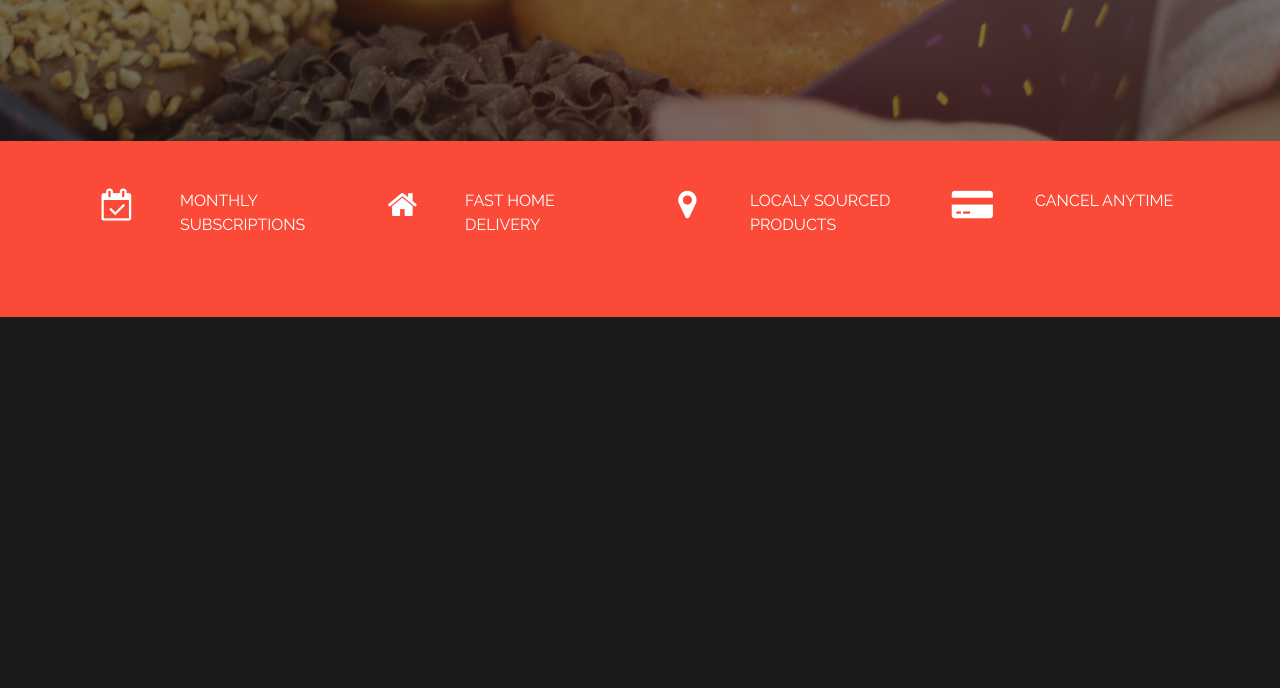
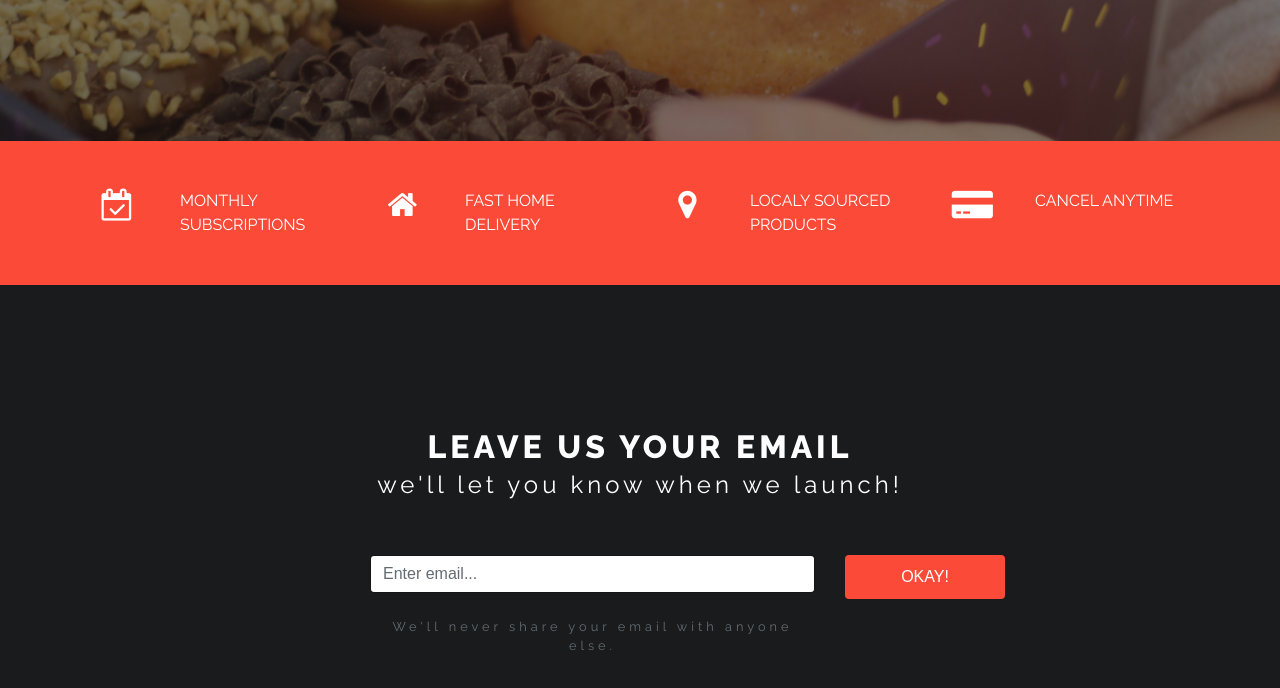
Before and after one commit to Albertico88/bootstrap4, a website: page src/index.html in a window 1280 px wide. Shown: the part 440-1128 px from the top of the page. Before the commit the page ends 800 px from the top, so only its background shows below. Drawn offline with Linux system fonts and the light colour scheme.

Commit message:
finished email submit form

```diff
--- a/src/index.html
+++ b/src/index.html
@@ -60,7 +60,7 @@
     <!-- End of Hero -->
 
     <!-- Features -->
-    <div class="feature-wrapper bg-primary pt-5 pb-5 mt-0 mt-lg-0">
+    <div class="feature-wrapper bg-primary pt-5 pb-3 mt-0 mt-lg-0">
       <div class="container">
         <div class="row">
           <div class="col-sm-12 col-md-1 text-center mb-3 mb-md-0">
@@ -99,6 +99,28 @@
     </div>
     <!-- Feautures End -->
 
+    <!-- Email form -->
+    <div id="join-container" class="pt-lg-6 pb-lg-6 pt-5">
+      <div class="container text-center">
+        <h2 class="text-uppercase">Leave us your email</h2>
+        <h4 class="text-lowercase">We'll let you know when we launch!</h4>
+
+        <form>
+          <div class="form-group row pt-lg-5 pb-lg-5 pt-5">
+            <div class="col-sm-12 col-md-5 offset-md-3">
+              <input type="email" class="form-control mb-4" id="exampleInput" aria-describedby="emailHelp" placeholder="Enter email...">
+              <small id="emailHelp" class="form-text text-muted">We'll never share your email with anyone else.</small>
+            </div>
+
+            <!-- Submit button -->
+            <div class="col-sm-12 col-md-2">
+              <button type="submit" class="btn btn-primary btn-block text-uppercase bg-primary">Okay!</button>
+            </div>
+          </div>
+        </form>
+      </div>
+    </div>
+
 
 
 
--- a/src/scss/style.scss
+++ b/src/scss/style.scss
@@ -65,3 +65,16 @@ h1 {
 .feature-wrapper {
   color: white;
 }
+
+
+#join-container, h2 {
+  letter-spacing: 4px;
+  font-weight: bold;
+}
+
+
+.btn {
+  padding: 12px;
+  border: none;
+  cursor: pointer;
+}
```
Also changed, not shown: src/css/style.css.
